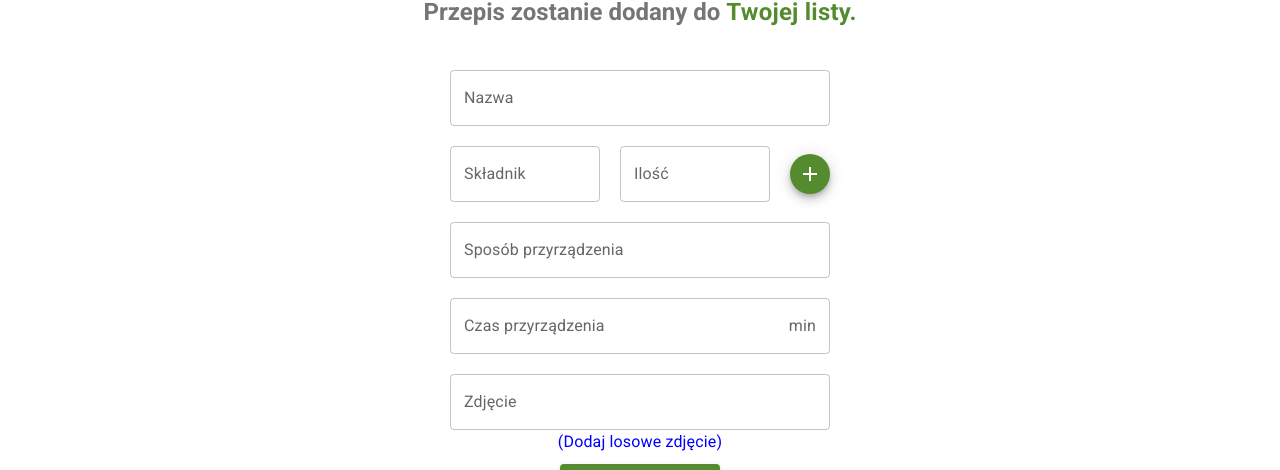
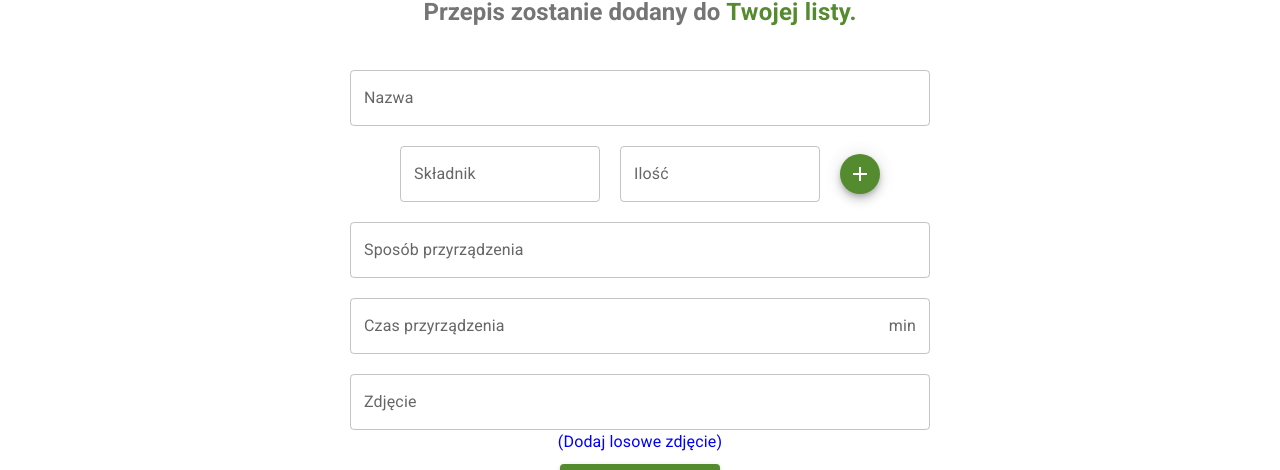
Before and after one commit to mnowak1219/ChefApp, a React (Create React App) app in the folder chefapp/: page /add-recipe in a window 1280 px wide. Shown: the part 376-846 px from the top of the page. Built offline with nearby package versions, Linux system fonts and the light colour scheme.

Commit message:
Update AddRecipe view.

```diff
--- a/chefapp/src/components/Ingredients.js
+++ b/chefapp/src/components/Ingredients.js
@@ -8,17 +8,17 @@ const MAX_INGREDIENT_LENGTH = 50
 const MAX_QUANTITY_LENGTH = 50
 
 const styles = {
-    container: { maxWidth: 380 },
+    container: { maxWidth: 580 },
     inputsDiv: { display: 'flex', justifyContent: 'center' },
-    input: { margin: '10px 20px 10px 0', maxWidth: 150 },
+    input: { margin: '10px 20px 10px 0', maxWidth: 200 },
     addButton: { marginTop: 18 },
-    paper: { maxWidth: 380, padding: 10, marginTop: 10, marginBottom: 10 },
+    paper: { maxWidth: 580, padding: 10, marginTop: 10, marginBottom: 10 },
     singleIngredient: { display: 'flex' },
     singleIngredientTypography: { flexGrow: 1 },
-    singleIngredientRemoveButton: { width: 30, height: 30, alignSelf: 'center' },
-    title: { marginBottom: 15 },
+    singleIngredientRemoveButton: { width: 30, height: 30, alignSelf: 'center', paddingBottom: 10 },
+    title: { maxWidth: 400, marginBottom: 15, borderStyle: 'none none double none', borderWith: '5px', borderColor: ' rgb(240,240,240)' },
     ingredientsList: { listStylePosition: 'outside', paddingLeft: 15 },
-    ingredientsListItem: { marginLeft: 10, marginBottom: 5, marginTop: 5, inlineSize: 305, overflowWrap: 'break-word' },
+    ingredientsListItem: { marginLeft: 10, marginBottom: 5, marginTop: 5, paddingBottom: 10, inlineSize: 405, overflowWrap: 'break-word', borderBottom: 'solid 1px', borderColor: ' rgb(230,230,230)' },
 }
 
 const Ingredients = props => {
@@ -155,14 +155,18 @@ const Ingredients = props => {
             </div>
             {
                 props.ingredients.length > 0 &&
-                <Paper style={styles.paper}>
+                <Paper
+                    style={styles.paper}
+                    align='center'>
                     <Typography
                         style={styles.title}
                         align='center'
                     >
                         <strong>Składniki:</strong>
                     </Typography>
-                    <ul style={styles.ingredientsList}>
+                    <ul
+                        style={styles.ingredientsList}
+                        align='left'>
                         {props.ingredients.map((ingredient, index) => (
                             <div
                                 style={styles.singleIngredient}
--- a/chefapp/src/views/AddRecipe.js
+++ b/chefapp/src/views/AddRecipe.js
@@ -12,7 +12,7 @@ const MAX_TIME = 1440
 
 const styles = {
     div: { display: 'flex', flexDirection: 'column', alignItems: 'center' },
-    input: { maxWidth: 380, margin: '10px 0' },
+    input: { maxWidth: 580, margin: '10px 0' },
     title: { fontWeight: 'bold', margin: 30 },
     link: { fontSize: '1.5rem', fontWeight: 'bold', cursor: 'pointer' },
     randomPhoto: { marginTop: -10, marginBottom: 10, cursor: 'pointer', color: 'blue' }
```
